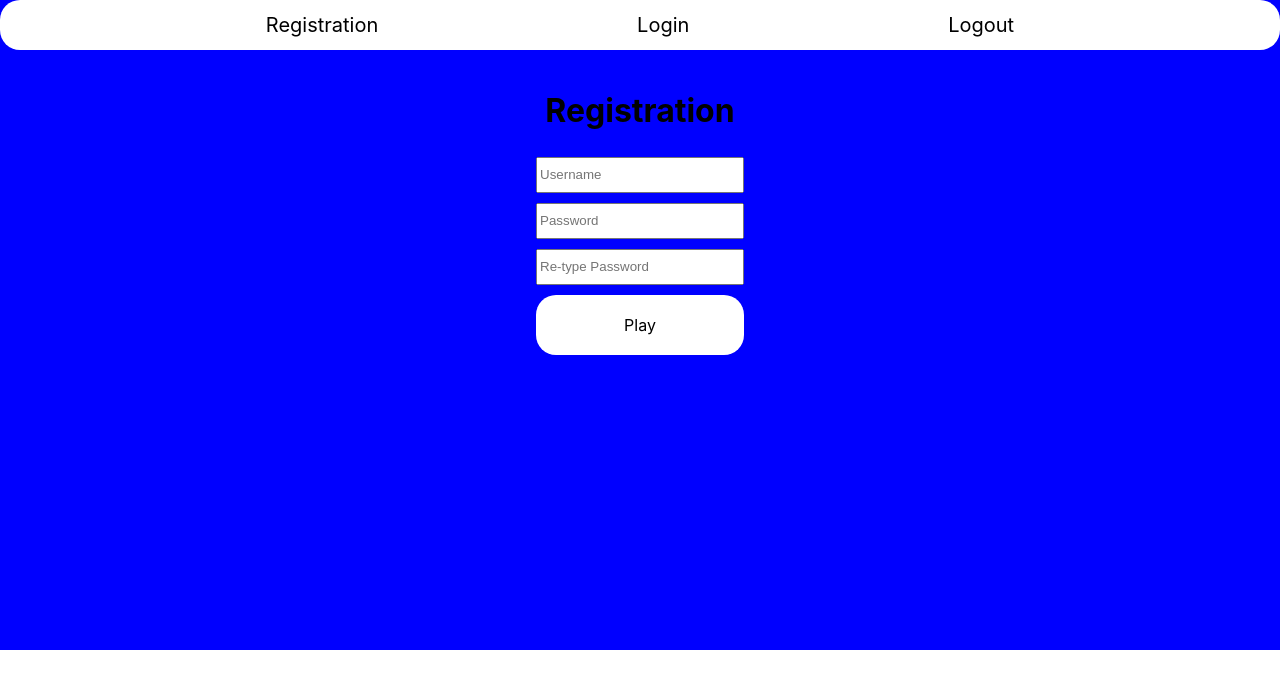
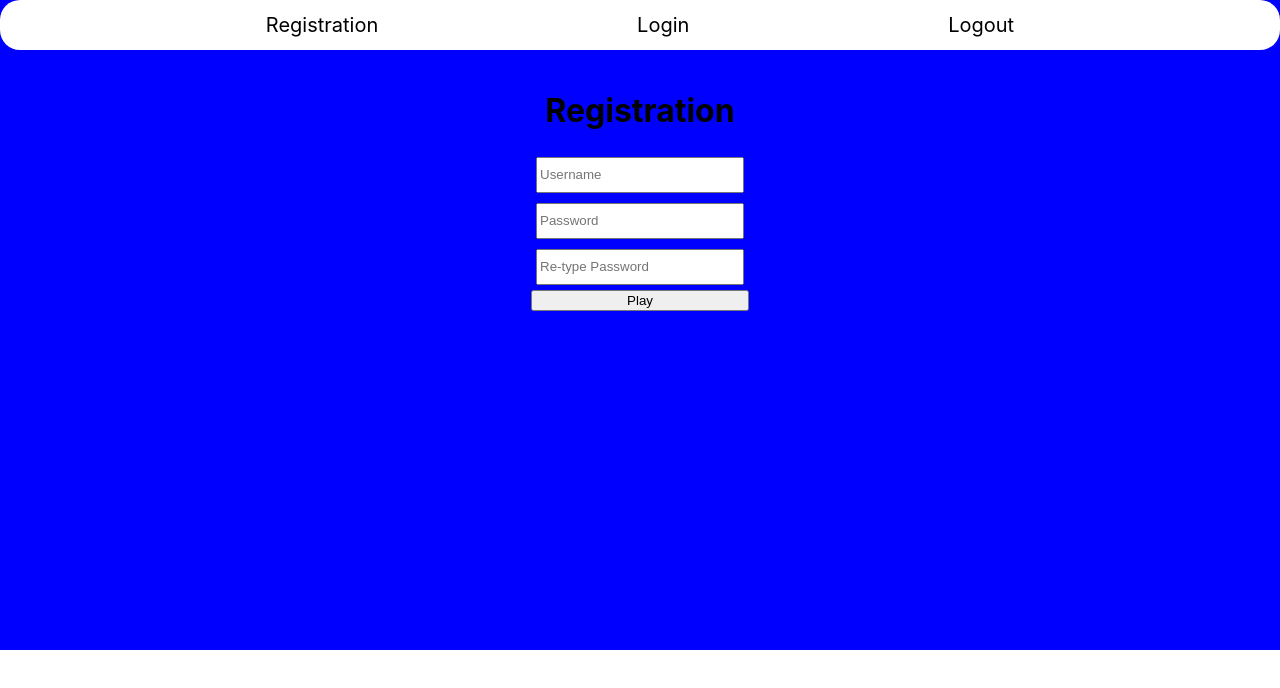
Before and after one commit to keith-kennedy/Python_Text_Adventure_Client_SIde, a React (Create React App) app in the folder textadv/: page /registration in a window 1280 px wide. Shown: the top 688 px of the page. Built offline with nearby package versions, Linux system fonts and the light colour scheme.

Commit message:
Reg and Login not working right

```diff
--- a/textadv/src/login/login.js
+++ b/textadv/src/login/login.js
@@ -60,17 +60,15 @@ class Login extends Component {
 
     render(){
         return(
-            <div className='reg-page'>
             <RegBox>
                 <h1>Login</h1>
                     <InputBox>
                         <Input  placeholder="Username" name='username' value={this.state.username} onChange={this.changeHandler} />
                         <Input  placeholder="Password" name='password'  value={this.state.password} onChange={this.changeHandler}/>
-                        <Btn to='/game'>Play</Btn>
-                        <Route path="/game" component={Game} />
+                        {/* <Route path="/games" render={props => <Game {...props}/>} /> */}
+                        <button onSubmit={this.handleLogin}>Play</button>
                     </InputBox>
             </RegBox>
-            </div>
         )
     }
 }
--- a/textadv/src/registration/registration.js
+++ b/textadv/src/registration/registration.js
@@ -58,23 +58,21 @@ class Registration extends Component{
                 alert(error.response.data.error)
             })
         }
-
+        this.setState({username: '', password1: '', password2: ''})
     }
 
     render(){
         return(
-            <div className='reg-page'>
            <RegBox>
                 <h1>Registration</h1>
                     <InputBox>
                         <Input name='username' placeholder="Username"   value={this.state.username}  onChange={this.changeHandler}/>
                         <Input name='password1' placeholder="Password"  value={this.state.password1} onChange={this.changeHandler}/>
                         <Input name='password2' placeholder="Re-type Password"  value={this.state.password2} onChange={this.changeHandler}/>
-                        <Btn onClick={this.registerHandler} to='/game'>Play</Btn>
-                        <Route path="/game" component={Game} />
+                        {/* <Route path="/games" render={props => <Game {...props}/>} /> */}
+                        <button onClick={this.registerHandler}>Play</button>
                     </InputBox>
             </RegBox>
-            </div>
         )
     }
 }
```
